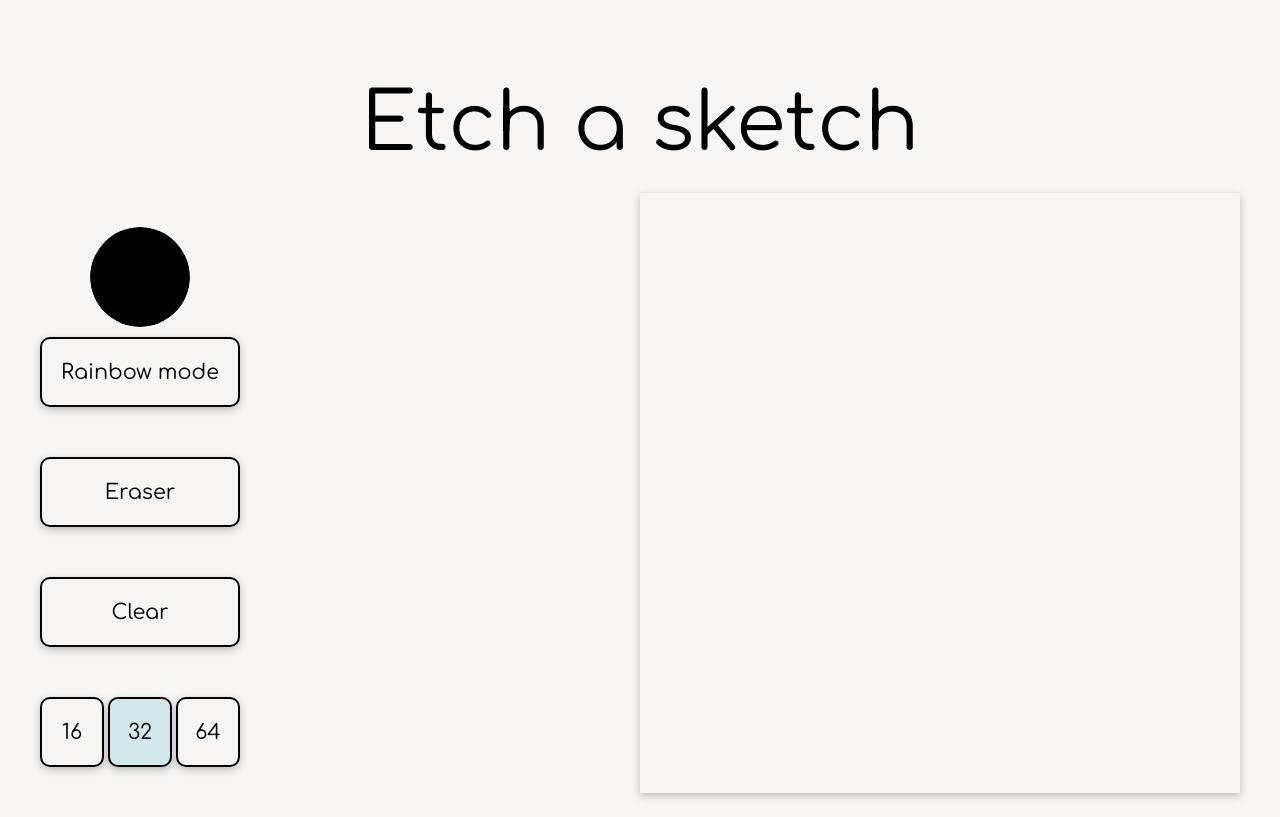
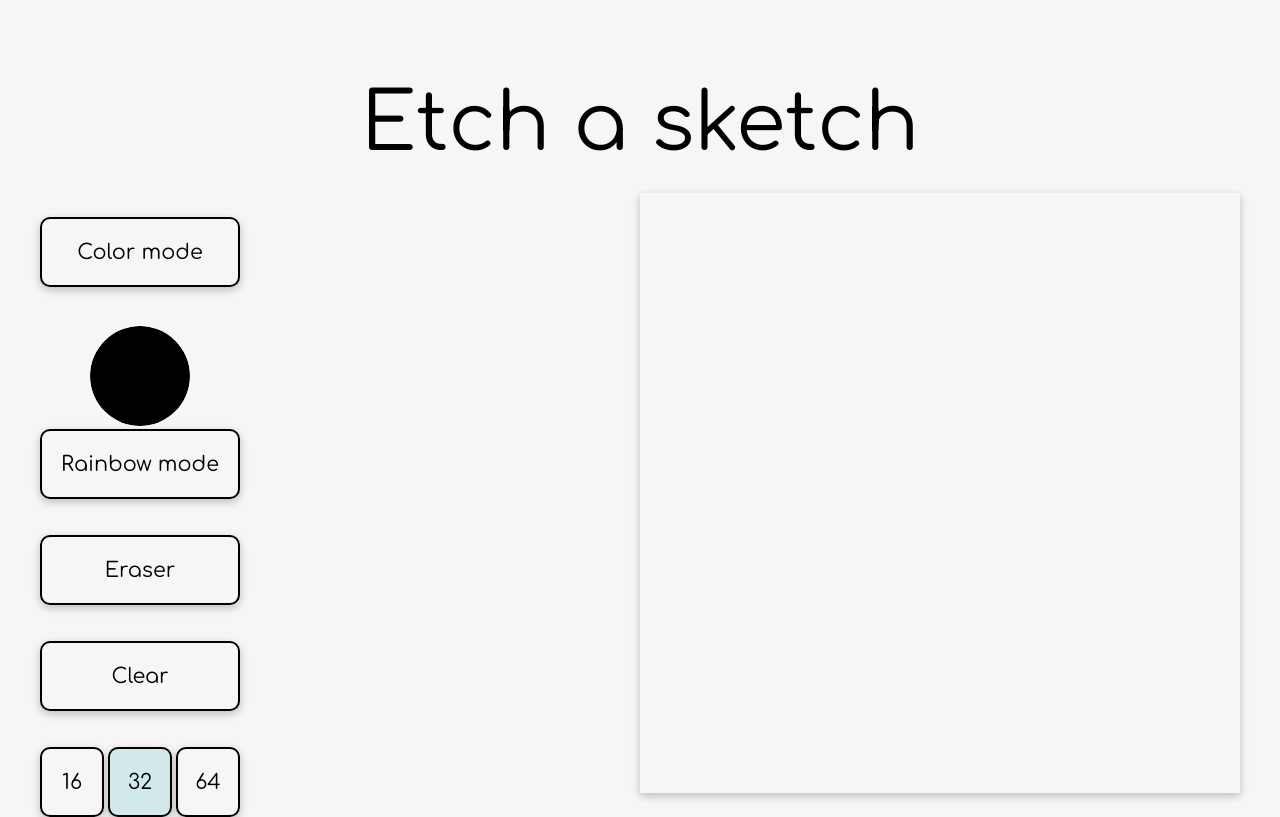
Before and after one commit to baldx/etch-a-sketch-redo, a website built with webpack: page dist/index.html in a window 1280 px wide. Built offline with nearby package versions, Linux system fonts and the light colour scheme.

Commit message:
add color mode btn

```diff
--- a/dist/index.html
+++ b/dist/index.html
@@ -12,6 +12,7 @@
 
     <main>
         <div class="buttons">
+            <button id="colorMode">Color mode</button>
             <input type="color" name="color" id="color">
             <button id="rainbow">Rainbow mode</button>
             <button id="eraser">Eraser</button>
```
